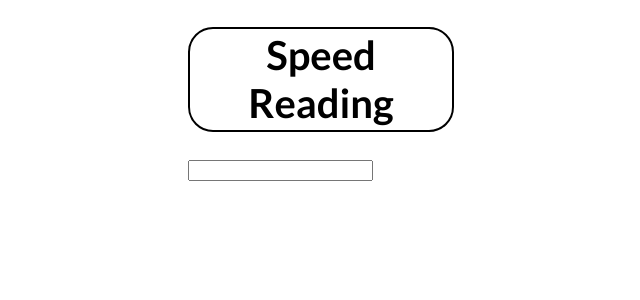
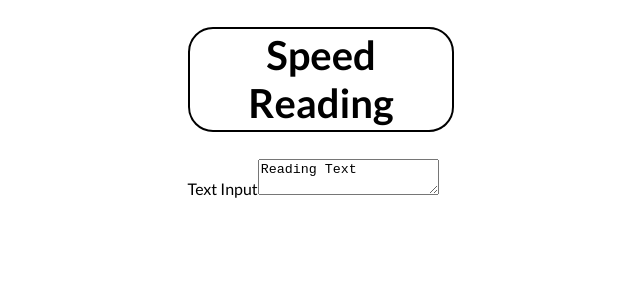
Before and after one commit to Raboro/speed-reading-web, a React (Vite) app: page / in a window 1280 px wide. Shown: the top 300 px of the page, without its empty margins (319-959 px from the left). Built offline with nearby package versions, Linux system fonts and the light colour scheme.

Commit message:
refactor(TextInput): :recycle: changed to textarea

```diff
--- a/src/components/TextInput/TextInput.tsx
+++ b/src/components/TextInput/TextInput.tsx
@@ -1,3 +1,10 @@
 export function TextInput() {
-    return <input type="text" />
+  return (
+    <div>
+      <label>
+        Text Input
+        <textarea name="TextInput" defaultValue="Reading Text" />
+      </label>
+    </div>
+  );
 }
```
